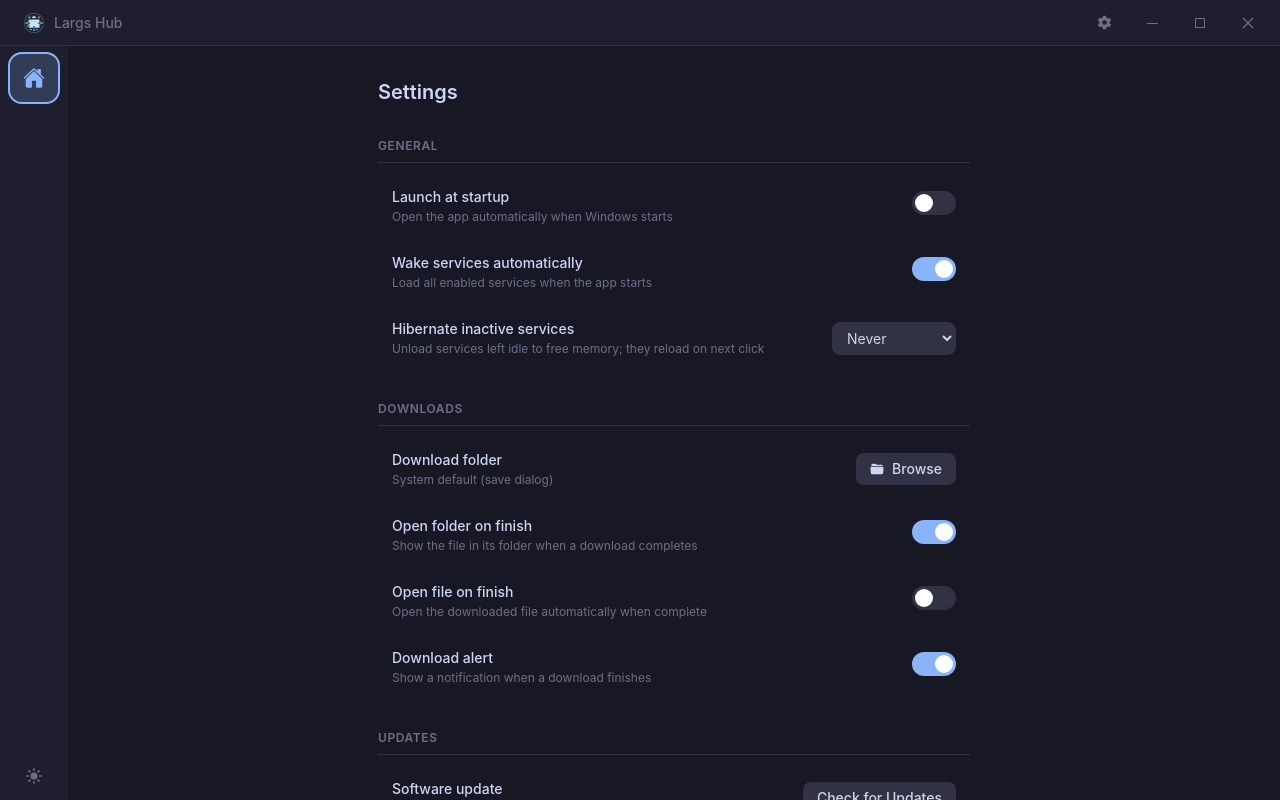
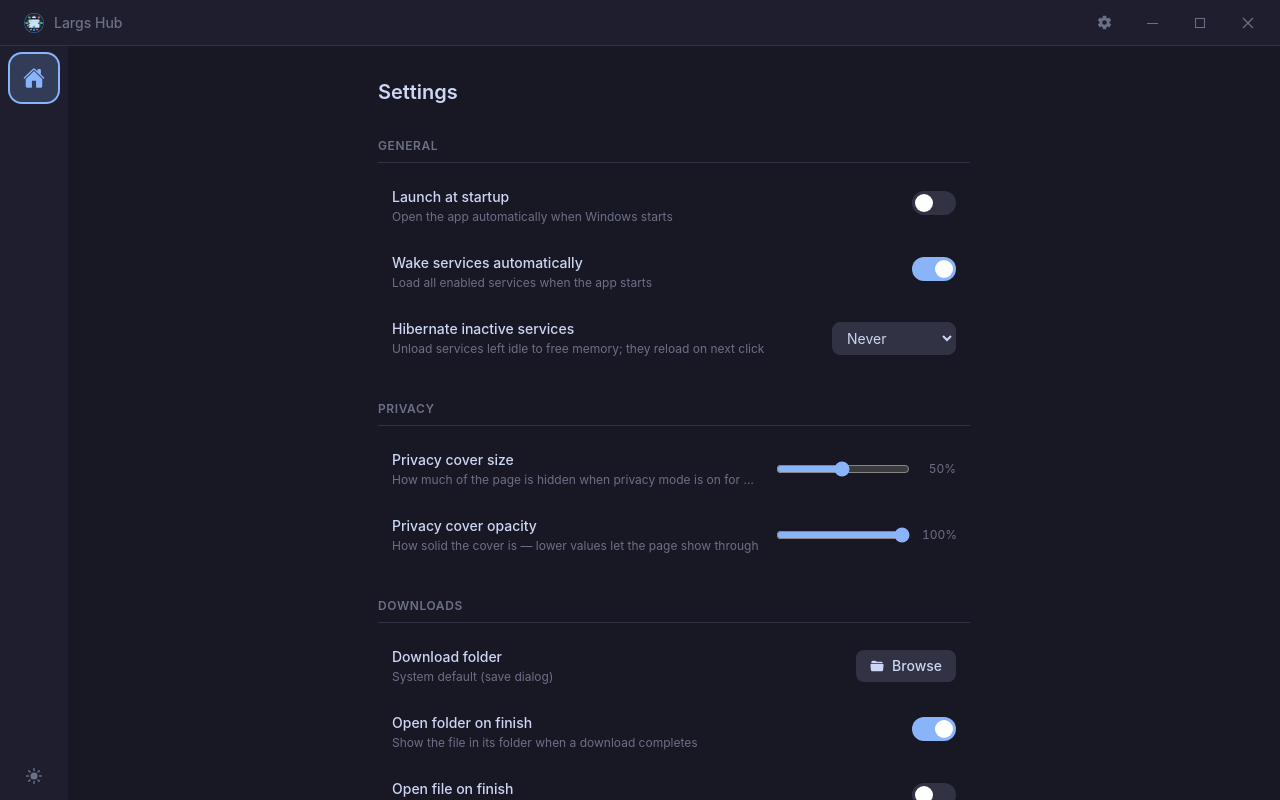
Before and after one commit to devlargs/largs-hub, a React (Vite) app: page / in a window 1280 px wide. Both pictures are taken after a click on the button 1104 px from the left and 22 px from the top of the page. Built offline with nearby package versions, Linux system fonts and the light colour scheme; the HTML template or start-up script is replaced by a standard one.

Commit message:
feat: added settings for privacy controls

```diff
--- a/electron/downloads.ts
+++ b/electron/downloads.ts
@@ -43,25 +43,82 @@ export function hookDownloadSession(view: WebContentsView, partition: string) {
   });
 }
 
+// Completion toasts stay up until the user dismisses them, so they're tracked
+// here: to stack multiple downloads instead of overlapping, to follow the main
+// window as it moves, and to be torn down when the app closes (a stray toast
+// window would otherwise keep the app alive past "window-all-closed").
+const TOAST_WIDTH = 340;
+const TOAST_HEIGHT = 56;
+const TOAST_MARGIN = 16;
+const TOAST_GAP = 8;
+
+const activeToasts: BrowserWindow[] = [];
+
+// Sentinel the close button "navigates" to; never actually loaded.
+const CLOSE_URL = "https://largs.invalid/close-toast";
+
+// Bottom-right of the main window, newest toast closest to the corner.
+export function repositionDownloadToasts() {
+  const mainWindow = deps?.getMainWindow();
+  if (!mainWindow || mainWindow.isDestroyed()) return;
+  const bounds = mainWindow.getBounds();
+  activeToasts.forEach((toast, index) => {
+    if (toast.isDestroyed()) return;
+    toast.setPosition(
+      bounds.x + bounds.width - TOAST_WIDTH - TOAST_MARGIN,
+      bounds.y +
+        bounds.height -
+        TOAST_MARGIN -
+        (index + 1) * TOAST_HEIGHT -
+        index * TOAST_GAP,
+    );
+  });
+}
+
+// Toasts float above every app, so they follow the main window out of sight
+// when it's minimized instead of hanging over whatever the user switched to.
+export function setDownloadToastsVisible(visible: boolean) {
+  for (const toast of activeToasts) {
+    if (toast.isDestroyed()) continue;
+    if (visible) toast.showInactive();
+    else toast.hide();
+  }
+}
+
+export function closeAllDownloadToasts() {
+  for (const toast of [...activeToasts]) {
+    if (!toast.isDestroyed()) toast.close();
+  }
+  activeToasts.length = 0;
+}
+
 function showDownloadToast(fileName: string) {
   const mainWindow = deps?.getMainWindow();
   if (!mainWindow) return;
-  const bounds = mainWindow.getBounds();
-  const toastWidth = 340;
-  const toastHeight = 56;
-  const margin = 16;
   const toast = new BrowserWindow({
-    width: toastWidth,
-    height: toastHeight,
-    x: bounds.x + bounds.width - toastWidth - margin,
-    y: bounds.y + bounds.height - toastHeight - margin,
+    width: TOAST_WIDTH,
+    height: TOAST_HEIGHT,
     frame: false,
     transparent: true,
     alwaysOnTop: true,
     skipTaskbar: true,
     resizable: false,
-    focusable: false,
+    // Focusable so the close button reliably receives clicks; the window is
+    // only ever shown with showInactive(), so it never steals focus on its own.
+    focusable: true,
     show: false,
+  });
+  activeToasts.unshift(toast);
+  toast.on("closed", () => {
+    const index = activeToasts.indexOf(toast);
+    if (index !== -1) activeToasts.splice(index, 1);
+    repositionDownloadToasts();
+  });
+  // The toast page has no preload, so the close button signals the main process
+  // by attempting a navigation we intercept and cancel here.
+  toast.webContents.on("will-navigate", (event, url) => {
+    event.preventDefault();
+    if (url.startsWith(CLOSE_URL) && !toast.isDestroyed()) toast.close();
   });
   // Escape HTML metacharacters, then URL-encode the whole document: a raw
   // "#" or "%" in a filename would otherwise truncate/corrupt the data: URL.
@@ -72,12 +129,14 @@ function showDownloadToast(fileName: string) {
   const html = `<html><body style="margin:0;font-family:Segoe UI,sans-serif;background:transparent;overflow:hidden;">
       <div style="display:flex;align-items:center;gap:10px;padding:12px 16px;background:rgba(30,30,46,0.95);border:1px solid rgba(255,255,255,0.08);border-radius:10px;color:#cdd6f4;font-size:13px;backdrop-filter:blur(12px);">
         <span style="color:#89b4fa;font-weight:600;white-space:nowrap;">Download complete</span>
-        <span style="overflow:hidden;text-overflow:ellipsis;white-space:nowrap;color:#a6adc8;">${escaped}</span>
+        <span style="flex:1;overflow:hidden;text-overflow:ellipsis;white-space:nowrap;color:#a6adc8;">${escaped}</span>
+        <a href="${CLOSE_URL}" title="Close" style="flex:none;display:flex;align-items:center;justify-content:center;width:22px;height:22px;margin-right:-4px;border-radius:6px;color:#a6adc8;text-decoration:none;font-size:15px;line-height:1;-webkit-user-select:none;">&#10005;</a>
       </div>
+      <style>a:hover{background:rgba(255,255,255,0.12);color:#cdd6f4;}</style>
     </body></html>`;
   toast.loadURL(`data:text/html;charset=utf-8,${encodeURIComponent(html)}`);
   toast.once("ready-to-show", () => {
+    repositionDownloadToasts();
     toast.showInactive();
-    setTimeout(() => { if (!toast.isDestroyed()) toast.close(); }, 4000);
   });
 }
--- a/electron/ipc/settings.ts
+++ b/electron/ipc/settings.ts
@@ -2,6 +2,7 @@ import { app, ipcMain, dialog, Menu, BrowserWindow, WebContentsView } from "elec
 import path from "path";
 import fs from "fs";
 import { store } from "../store";
+import { refreshPrivacyOverlays } from "../serviceViews";
 
 // IPC: theme, app settings, download folder picker, custom icon storage, and
 // the native settings menu.
@@ -28,6 +29,8 @@ export function registerSettingsIpc(deps: SettingsIpcDeps) {
       openFileOnFinish: store.get("openFileOnFinish"),
       downloadAlertOnFinish: store.get("downloadAlertOnFinish"),
       hibernateInactiveMinutes: store.get("hibernateInactiveMinutes"),
+      privacyCoverPercent: store.get("privacyCoverPercent"),
+      privacyOpacity: store.get("privacyOpacity"),
     };
   });
 
@@ -52,6 +55,10 @@ export function registerSettingsIpc(deps: SettingsIpcDeps) {
       value >= 0
     ) {
       store.set("hibernateInactiveMinutes", Math.floor(value));
+    } else if (key === "privacyCoverPercent" || key === "privacyOpacity") {
+      if (typeof value !== "number" || !Number.isFinite(value)) return;
+      store.set(key, Math.min(100, Math.max(1, Math.round(value))));
+      refreshPrivacyOverlays();
     }
   });
 
--- a/electron/main.ts
+++ b/electron/main.ts
@@ -14,7 +14,12 @@ import { registerNotionNotes } from "./notionNotes";
 import { registerUpdater } from "./updater";
 import { registerServicesIpc } from "./ipc/services";
 import { registerSettingsIpc } from "./ipc/settings";
-import { initDownloads } from "./downloads";
+import {
+  initDownloads,
+  repositionDownloadToasts,
+  closeAllDownloadToasts,
+  setDownloadToastsVisible,
+} from "./downloads";
 import { initNotificationCounts } from "./notificationCounts";
 import {
   initServiceViews,
@@ -134,6 +139,7 @@ function createWindow() {
       if (linkPreviewView) {
         linkPreviewView.setBounds(getLinkPreviewBounds());
       }
+      repositionDownloadToasts(); // toasts sit against the window's corner
     }
   });
 
@@ -147,16 +153,25 @@ function createWindow() {
     handleWindowBlur();
   });
 
+  mainWindow.on("minimize", () => setDownloadToastsVisible(false));
+  mainWindow.on("restore", () => {
+    repositionDownloadToasts();
+    setDownloadToastsVisible(true);
+  });
+
   mainWindow.on("move", () => {
     if (mainWindow) {
       noteActivity(); // the user is dragging the window
       const [x, y] = mainWindow.getPosition();
       saveBoundsDebounced({ x, y });
+      repositionDownloadToasts();
     }
   });
 
   mainWindow.on("closed", () => {
     flushBounds(); // persist any bounds still buffered by the debounce
+    // Toasts are top-level windows; leaving one open would block "window-all-closed"
+    closeAllDownloadToasts();
     stopHibernationSweep();
     stopIdleShutdown();
     mainWindow = null;
--- a/electron/serviceViews.ts
+++ b/electron/serviceViews.ts
@@ -115,21 +115,39 @@ export function removeBlurFromView(view: WebContentsView) {
   `).catch(() => {});
 }
 
-// Privacy mode: an opaque panel injected over the top half of the page, so a
-// glance at the screen only reveals the bottom 50%. Purely visual — the page
+// Privacy mode: a panel injected over the top of the page, so a glance at the
+// screen only reveals the uncovered remainder. How far down it reaches and how
+// opaque it is come from the global privacy settings. Purely visual — the page
 // underneath keeps working (the overlay never takes pointer events) — and it's
 // re-applied on every load since a navigation wipes the injected element.
 export function applyPrivacyToView(view: WebContentsView) {
   if (view.webContents.isDestroyed()) return;
+  const coverPercent = clampPercent(store.get("privacyCoverPercent"), 50);
+  const opacity = clampPercent(store.get("privacyOpacity"), 100) / 100;
   view.webContents.executeJavaScript(`
     (function() {
-      if (document.getElementById('__largs_privacy_overlay__')) return;
+      const css = 'position:fixed;top:0;left:0;width:100vw;height:${coverPercent}vh;background:#181825;opacity:${opacity};z-index:2147483647;pointer-events:none;';
+      const existing = document.getElementById('__largs_privacy_overlay__');
+      if (existing) { existing.style.cssText = css; return; }
       const el = document.createElement('div');
       el.id = '__largs_privacy_overlay__';
-      el.style.cssText = 'position:fixed;top:0;left:0;width:100vw;height:50vh;background:#181825;z-index:2147483647;pointer-events:none;';
+      el.style.cssText = css;
       document.documentElement.appendChild(el);
     })()
   `).catch(() => {});
+}
+
+function clampPercent(value: unknown, fallback: number): number {
+  if (typeof value !== "number" || !Number.isFinite(value)) return fallback;
+  return Math.min(100, Math.max(1, Math.round(value)));
+}
+
+// Re-inject the overlay everywhere it's active, so a settings change takes
+// effect immediately instead of on the next navigation.
+export function refreshPrivacyOverlays() {
+  for (const [serviceId, view] of serviceViews) {
+    if (isPrivacyMode(serviceId)) applyPrivacyToView(view);
+  }
 }
 
 export function removePrivacyFromView(view: WebContentsView) {
--- a/electron/store.ts
+++ b/electron/store.ts
@@ -39,6 +39,11 @@ export interface StoreSchema {
   // reclaim its renderer process (0 = never hibernate). Session state survives
   // in the persist: partition, so the view reloads on next click.
   hibernateInactiveMinutes: number;
+  // Privacy mode appearance (applies to every service with privacyMode on):
+  // how much of the page height the cover panel spans (1-100) and how opaque
+  // that panel is (1-100).
+  privacyCoverPercent: number;
+  privacyOpacity: number;
   notionNotes: Record<string, NotionNotesConfig>;
 }
 
@@ -55,6 +60,8 @@ export const store = new Store<StoreSchema>({
     openFileOnFinish: false,
     downloadAlertOnFinish: true,
     hibernateInactiveMinutes: 0,
+    privacyCoverPercent: 50,
+    privacyOpacity: 100,
     notionNotes: {},
   },
 });
--- a/src/components/SettingsPage.tsx
+++ b/src/components/SettingsPage.tsx
@@ -13,6 +13,8 @@ export default function SettingsPage() {
     openFileOnFinish: false,
     downloadAlertOnFinish: true,
     hibernateInactiveMinutes: 0,
+    privacyCoverPercent: 50,
+    privacyOpacity: 100,
   });
   const [updateStatus, setUpdateStatus] = useState<UpdateStatus>("idle");
   const [currentVersion, setCurrentVersion] = useState("");
@@ -76,6 +78,22 @@ export default function SettingsPage() {
     const next = !settings[key];
     await window.electronAPI.updateSetting(key, next);
     setSettings((s) => ({ ...s, [key]: next }));
+  };
+
+  // Sliders update local state on every drag frame but only persist on release,
+  // so the main process isn't re-injecting the overlay on each pixel of travel.
+  const handlePrivacyChange = (
+    key: "privacyCoverPercent" | "privacyOpacity",
+    value: number,
+  ) => {
+    setSettings((s) => ({ ...s, [key]: value }));
+  };
+
+  const handlePrivacyCommit = async (
+    key: "privacyCoverPercent" | "privacyOpacity",
+    value: number,
+  ) => {
+    await window.electronAPI.updateSetting(key, value);
   };
 
   const handleHibernateChange = async (minutes: number) => {
@@ -142,6 +160,31 @@ export default function SettingsPage() {
               <option value={30}>After 30 min</option>
               <option value={60}>After 1 hour</option>
             </select>
+          </SettingRow>
+        </Section>
+
+        {/* Privacy */}
+        <Section title="Privacy">
+          <SettingRow
+            label="Privacy cover size"
+            description="How much of the page is hidden when privacy mode is on for a service"
+          >
+            <Slider
+              value={settings.privacyCoverPercent}
+              onChange={(v) => handlePrivacyChange("privacyCoverPercent", v)}
+              onCommit={(v) => handlePrivacyCommit("privacyCoverPercent", v)}
+            />
+          </SettingRow>
+
+          <SettingRow
+            label="Privacy cover opacity"
+            description="How solid the cover is — lower values let the page show through"
+          >
+            <Slider
+              value={settings.privacyOpacity}
+              onChange={(v) => handlePrivacyChange("privacyOpacity", v)}
+              onCommit={(v) => handlePrivacyCommit("privacyOpacity", v)}
+            />
           </SettingRow>
         </Section>
 
@@ -368,6 +411,39 @@ function SettingRow({
   );
 }
 
+function Slider({
+  value,
+  onChange,
+  onCommit,
+}: {
+  value: number;
+  onChange: (value: number) => void;
+  onCommit: (value: number) => void;
+}) {
+  return (
+    <div className="flex items-center gap-3" style={{ minWidth: 180 }}>
+      <input
+        type="range"
+        min={1}
+        max={100}
+        step={1}
+        value={value}
+        onChange={(e) => onChange(Number(e.target.value))}
+        onPointerUp={(e) => onCommit(Number(e.currentTarget.value))}
+        onKeyUp={(e) => onCommit(Number(e.currentTarget.value))}
+        className="flex-1 cursor-pointer"
+        style={{ accentColor: "var(--accent)" }}
+      />
+      <span
+        className="text-xs tabular-nums text-right"
+        style={{ color: "var(--text-muted)", width: 34 }}
+      >
+        {value}%
+      </span>
+    </div>
+  );
+}
+
 function Toggle({
   checked,
   onChange,
--- a/src/types.ts
+++ b/src/types.ts
@@ -7,6 +7,10 @@ export interface AppSettings {
   downloadAlertOnFinish: boolean;
   // Minutes an inactive service may idle before its view is hibernated (0 = off)
   hibernateInactiveMinutes: number;
+  // Privacy mode appearance: share of the page height the cover spans (1-100)
+  // and how opaque that cover is (1-100)
+  privacyCoverPercent: number;
+  privacyOpacity: number;
 }
 
 export interface Service {
```
Also changed, not shown: 1 other file (tests, documents, lock files or other folders).
